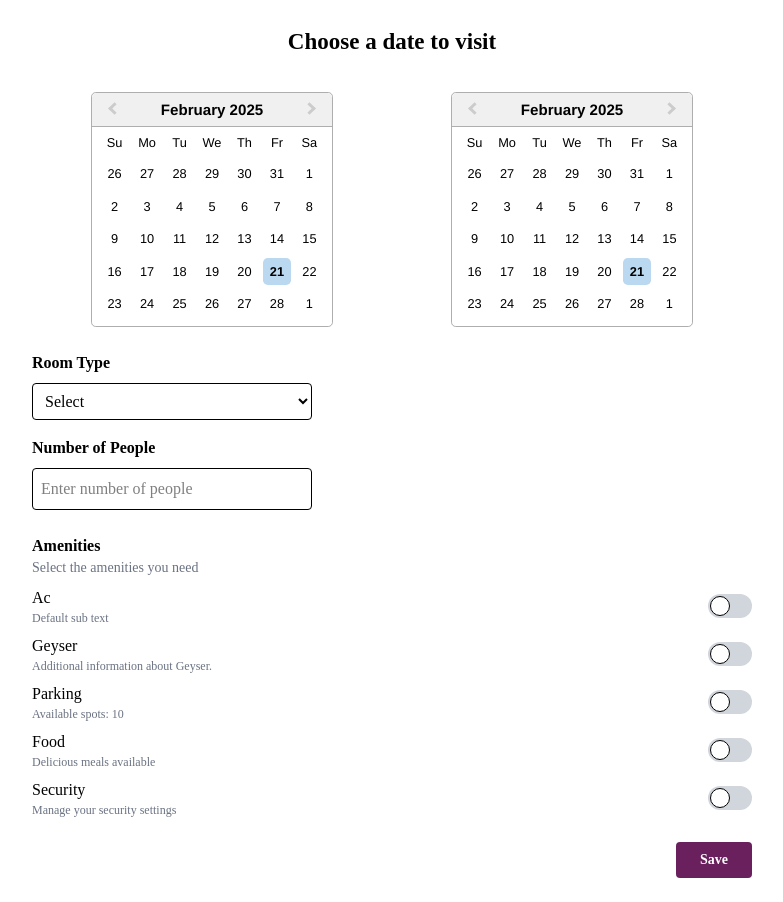
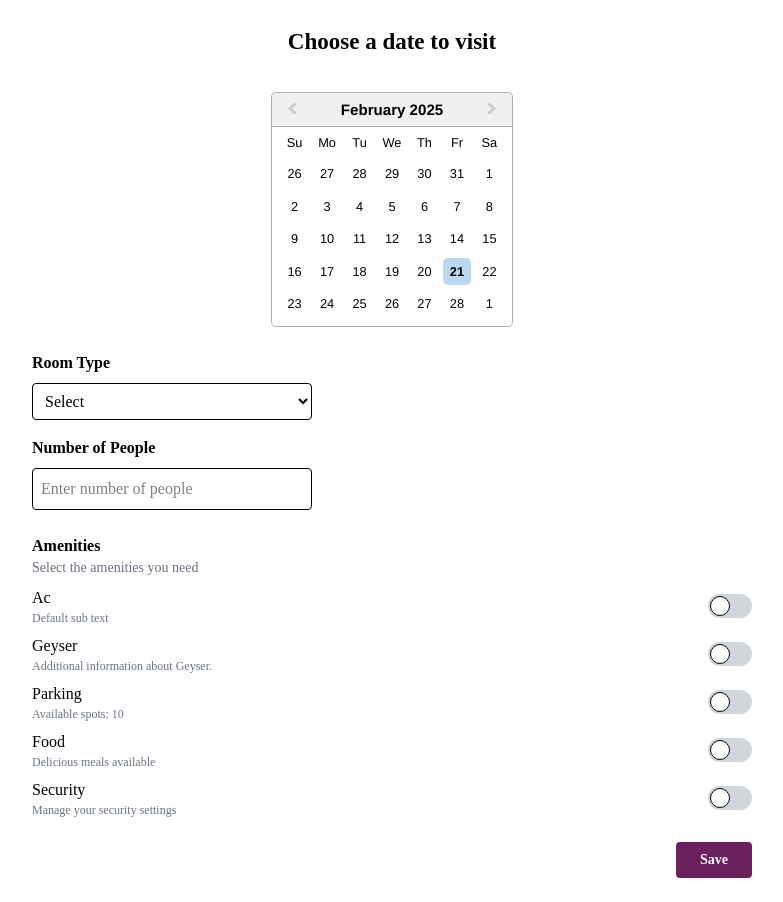
Before and after one commit to DeveloperDhanush-git/HostelManagementElcodamocs, a React (Create React App) app in the folder hostelmanagement/: page / in a window 1280 px wide. Shown: the whole page, without its empty margins (248-1031 px from the left). Built offline with nearby package versions, Linux system fonts and the light colour scheme.

Commit message:
updatedcode

```diff
--- a/hostelmanagement/src/Common/DynamicComponents/Cal.js
+++ b/hostelmanagement/src/Common/DynamicComponents/Cal.js
@@ -47,18 +47,7 @@ const BookingPage = () => {
         </div>
 
         {}
-        <div className="w-full md:w-1/2  flex justify-center mt-5">
-          <DatePicker
-            selected={endDate}
-            onChange={(date) => setEndDate(date)}
-            selectsEnd
-            startDate={startDate}
-            endDate={endDate}
-            minDate={startDate}
-            inline
-            className="w-full no-hover"
-          />
-        </div>
+
       </div>
 
       {}
--- /dev/null
+++ b/package.json
@@ -0,0 +1,6 @@
+{
+  "dependencies": {
+    "@shadcn/ui": "^0.0.4",
+    "react-datepicker": "^8.1.0"
+  }
+}
```
